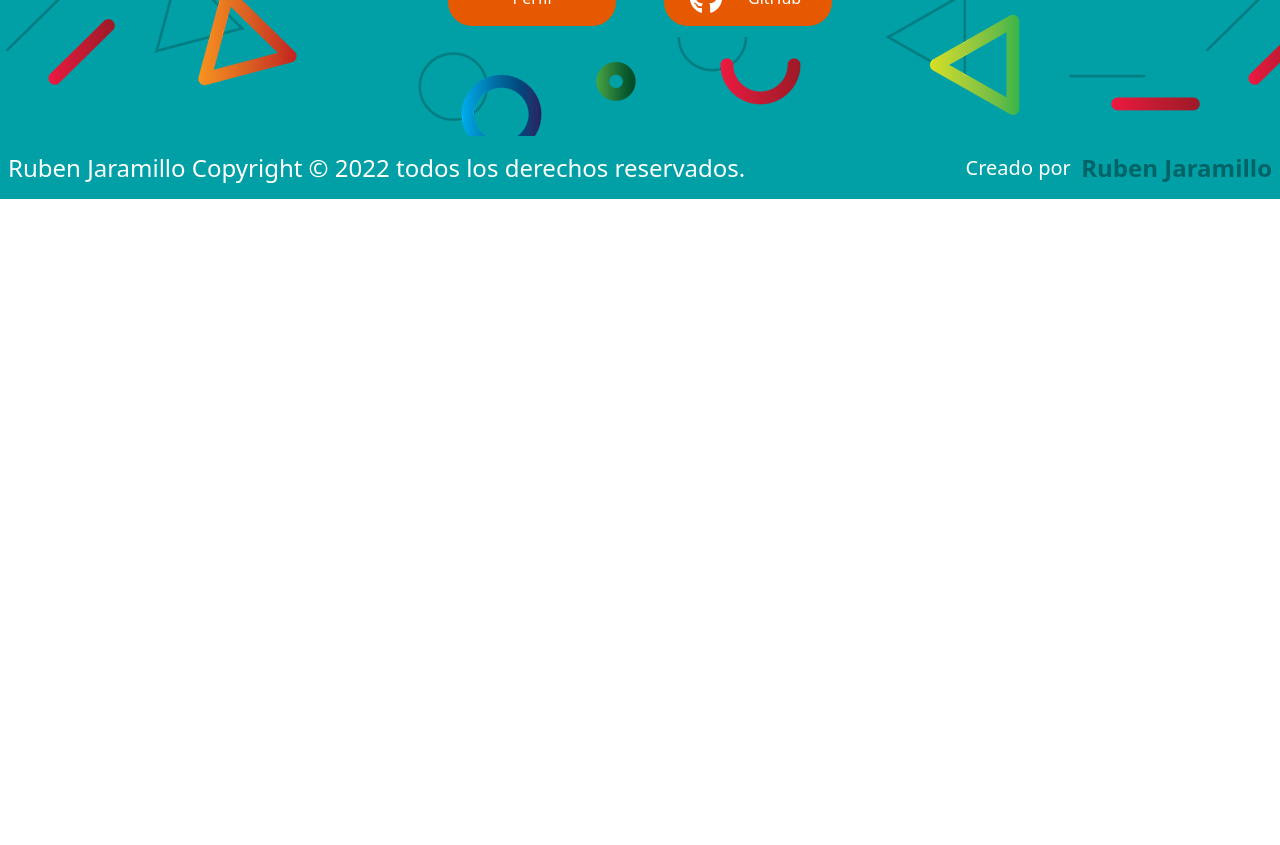
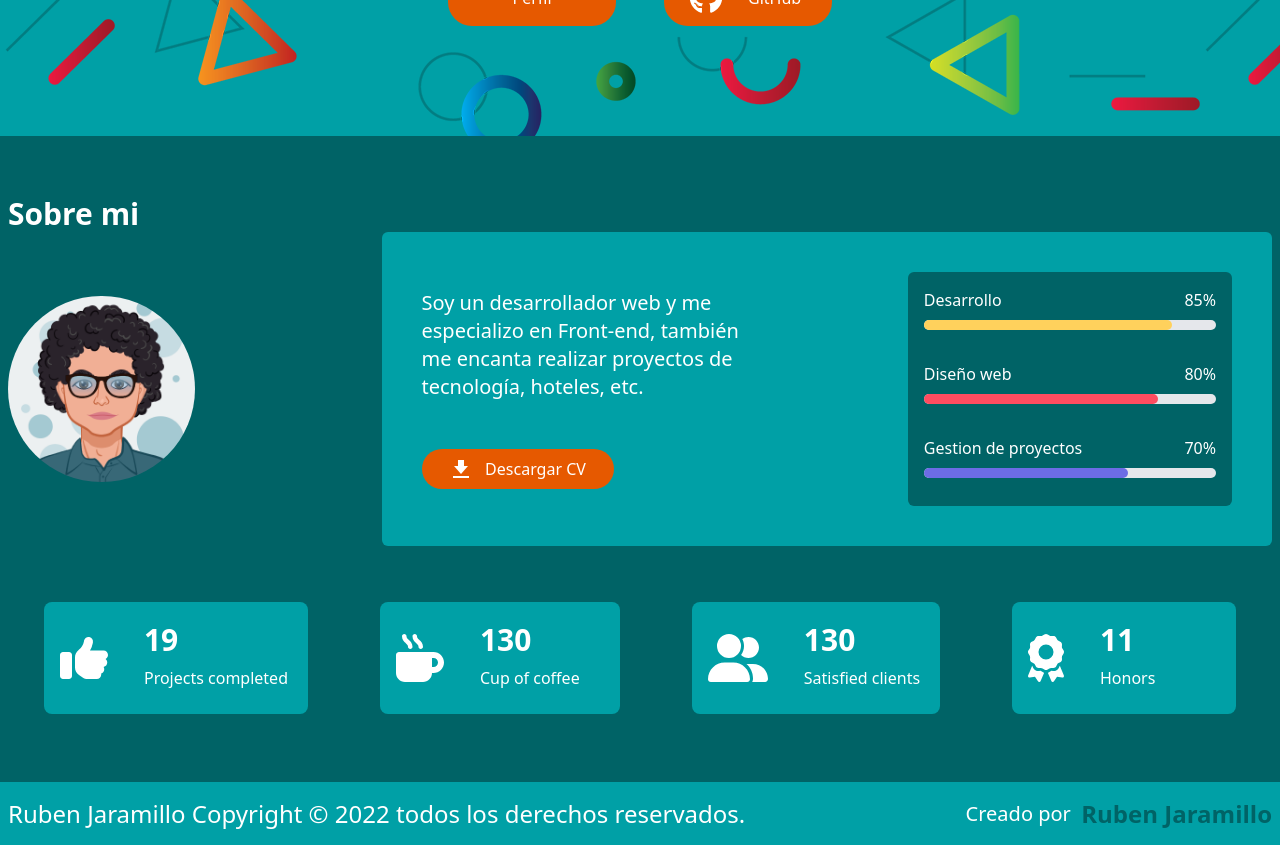
Before and after one commit to RubenJ27/Portafolio-profesional, a React (Vite) app: page / in a window 1280 px wide. Shown: the part 640-1485 px from the top of the page. Before the commit the page ends 839 px from the top, so only its background shows below. Built offline with nearby package versions, Linux system fonts and the light colour scheme.

Commit message:
Se creo el componente about me

```diff
--- a/src/App.jsx
+++ b/src/App.jsx
@@ -2,6 +2,7 @@ import Navbar from "./components/NavBar";
 import Footer from "./components/Footer";
 import HomePage from "./pages/HomePage";
 import './index.css'
+import ProfilePage from "./pages/ProfilePage";
 
 function App() {
 /*   const [count, setCount] = useState(0) */
@@ -10,6 +11,7 @@ function App() {
     <>
     <Navbar />
     <HomePage />
+    <ProfilePage />
     <Footer />
     </>
   )
--- a/src/components/Footer.jsx
+++ b/src/components/Footer.jsx
@@ -1,4 +1,3 @@
-import React from "react";
 
 
 export default function Footer() {
--- a/src/components/NavBar.jsx
+++ b/src/components/NavBar.jsx
@@ -6,7 +6,7 @@ export default function Navbar() {
   const [navbarOpen, setNavbarOpen] = React.useState(false);
   return (
     <>
-      <nav className="flex flex-col flex-wrap items-center justify-center px-2 py-3 bg-primary-color fixed w-full z-50">
+      <nav className="flex flex-wrap items-center justify-center px-2 py-3 bg-primary-color fixed w-full z-50">
         <div className="container flex flex-wrap items-center justify-center">
           <div className="w-full relative flex justify-between lg:w-auto lg:static lg:block lg:justify-start">
             <a
--- a/src/pages/HomePage.jsx
+++ b/src/pages/HomePage.jsx
@@ -1,5 +1,3 @@
-import React from "react";
-
 
 export default function HomePage() {
   return (
--- a/src/pages/ProfilePage.jsx
+++ b/src/pages/ProfilePage.jsx
@@ -0,0 +1,125 @@
+import { FontAwesomeIcon } from "@fortawesome/react-fontawesome";
+import { faAward, faMugHot, faThumbsUp, faUserGroup } from "@fortawesome/free-solid-svg-icons";
+
+export default function ProfilePage() {
+  return (
+    <>
+      <div className="flex flex-wrap justify-center items-center px-2 py-3 bg-secondary-color flex-end relative">
+        <h1 className="flex container text-white font-bold text-3xl w-full mt-12">
+          Sobre mi
+        </h1>
+        <div className="container flex justify-evenly h-full">
+          <div className="flex items-center justify-center h-2/4">
+            {/* img */}
+            <div className="w-full h-full flex flex-col justify-start lg:w-auto lg:static lg:block lg:justify-start">
+              <img
+                src="src/assets/profile/AvatarMaker-6.png"
+                className="flex w-2/4 h-full rounded-full"
+                alt=""
+              />
+            </div>
+
+            {/* group skills */}
+
+            <div className="bg-primary-color lg:flex flex-grow justify-between w-3/4 items-center h-2/4 p-10 py-10 flex rounded-md">
+              <div className="flex flex-col justify-center w-2/5">
+                <p className="flex flex-col text-xl text-white justify-center self-center items-center lg:flex-row lg:ml-auto">
+                  Soy un desarrollador web y me especializo en Front-end, también me encanta realizar proyectos de tecnología, hoteles, etc.
+                </p>
+                <button className="flex bg-quinario-color-complement text-white mt-12 w-48 h-10 rounded-3xl items-center justify-center">
+                  <img
+                    src="src/assets/icons/download_icon.svg"
+                    className="h-3/5 justify-center self-center mr-3"
+                    alt="Instagram"
+                  />
+                  Descargar CV
+                </button>
+              </div>
+
+              <div className="bg-secondary-color w-2/5 rounded-md p-4">
+                {/* skill-1 */}
+                <div className="w-full mb-8">
+                  <div className="flex justify-between mb-2">
+                    <h1 className="text-white">Desarrollo</h1>{" "}
+                    <h1 className="text-white">85%</h1>
+                  </div>
+                  <div className="w-full bg-gray-200 rounded-full h-2.5 dark:bg-gray-700">
+                    <div className="bg-yellow-progress h-2.5 rounded-full w-[85%]"></div>
+                  </div>
+                </div>
+                {/* skill-2 */}
+                <div className="w-full mb-8">
+                  <div className="flex justify-between mb-2">
+                    <h1 className="text-white">Diseño web</h1>{" "}
+                    <h1 className="text-white">80%</h1>
+                  </div>
+                  <div className="w-full bg-gray-200 rounded-full h-2.5 dark:bg-gray-700">
+                    <div className="bg-red-progress h-2.5 rounded-full w-4/5"></div>
+                  </div>
+                </div>
+                {/* skill 3 */}
+                <div className="w-full mb-3">
+                  <div className="flex justify-between mb-2">
+                    <h1 className="text-white">Gestion de proyectos</h1>{" "}
+                    <h1 className="text-white">70%</h1>
+                  </div>
+                  <div className="w-full bg-gray-200 rounded-full h-2.5 dark:bg-gray-700">
+                    <div className="bg-projects-management-progress h-2.5 rounded-full w-[70%]"></div>
+                  </div>
+                </div>
+              </div>
+            </div>
+          </div>
+        </div>
+
+        {/* cards group */}
+
+        <div className="flex justify-around w-full my-9">
+          {/* card-1 */}
+          <div className="bg-primary-color flex flex-row rounded-lg my-5">
+            <div className="flex py-8 px-4">
+            <FontAwesomeIcon icon={faThumbsUp} className="text-white text-5xl" />
+            </div>
+            <div className="flex-col m-5">
+              <h1 className="text-white font-extrabold text-3xl">19</h1>
+              <p className="text-white mt-2">Projects completed</p>
+            </div>
+          </div>
+
+          {/* card-2 */}
+          <div className="bg-primary-color flex flex-row rounded-lg w-[15rem] my-5">
+            <div className="flex py-8 px-4">
+            <FontAwesomeIcon icon={faMugHot} className="text-white text-5xl" />
+            </div>
+            <div className="flex-col m-5">
+              <h1 className="text-white font-extrabold text-3xl">130</h1>
+              <p className="text-white mt-2">Cup of coffee</p>
+            </div>
+          </div>
+
+          {/* card-3 */}
+          <div className="bg-primary-color flex flex-row rounded-lg my-5">
+            <div className="flex py-8 px-4">
+            <FontAwesomeIcon icon={faUserGroup} className="text-white text-5xl" />
+            </div>
+            <div className="flex-col m-5">
+              <h1 className="text-white font-extrabold text-3xl">130</h1>
+              <p className="text-white mt-2">Satisfied clients</p>
+            </div>
+          </div>
+
+           {/* card-4 */}
+           <div className="bg-primary-color flex flex-row rounded-lg my-5 w-[14rem]">
+            <div className="flex py-8 px-4">
+            <FontAwesomeIcon icon={faAward} className="text-white text-5xl" />
+            </div>
+            <div className="flex-col m-5">
+              <h1 className="text-white font-extrabold text-3xl">11</h1>
+              <p className="text-white mt-2">Honors</p>
+            </div>
+          </div>
+        </div>
+      </div>
+    </>
+  );
+}
--- a/tailwind.config.cjs
+++ b/tailwind.config.cjs
@@ -10,6 +10,9 @@ module.exports = {
       'quaternary-color-complement': '#993B00',
       'quinario-color': '#00C5CC',
       'quinario-color-complement': '#E65900',
+      'yellow-progress': '#FFD15C',
+      'red-progress': '#FF4C60',
+      'projects-management-progress': '#6C6CE5',
     },
     height: {
       '128': '75vh',
```
Also changed, not shown: src/assets/icons/download_icon.svg (added).
